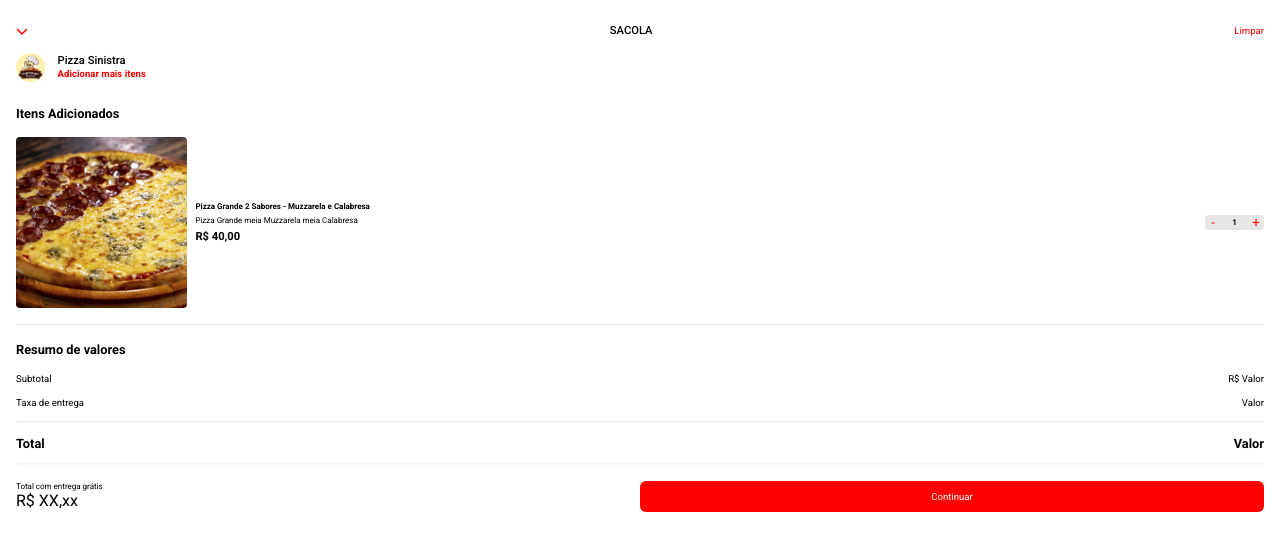
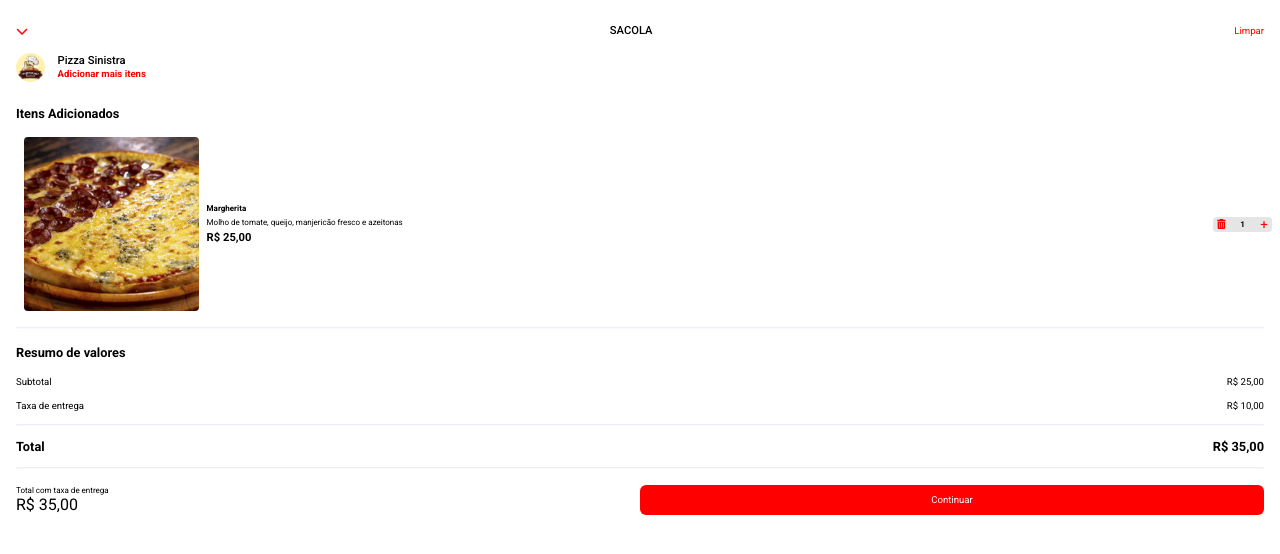
Before and after one commit to Dirceusljr/dc-tela-ifood, a React (Vite) app: page / in a window 1280 px wide. Shown: the top 554 px of the page. Built offline with nearby package versions, Linux system fonts and the light colour scheme.

Commit message:
Funções finalizadas pra n=1

```diff
--- a/src/App.jsx
+++ b/src/App.jsx
@@ -1,25 +1,86 @@
 import style from "./App.module.css";
 import { FontAwesomeIcon } from "@fortawesome/react-fontawesome";
-import { faChevronDown } from "@fortawesome/free-solid-svg-icons";
+import { faChevronDown, faTrashCan } from "@fortawesome/free-solid-svg-icons";
 import { useState } from "react";
 
 function App() {
-  const [amount, setAmount] = useState(1);
+  let [amount, setAmount] = useState(1);
 
   function addItem() {
     setAmount(amount + 1);
   }
 
   function subItem() {
-    setAmount(amount - 1);
+    if(amount == 1) {
+      setAmount(amount = 0)
+    } else {
+      setAmount(amount - 1)
+    }
   }
+
+  function limparLista() {
+    return setAmount(amount = 0)
+  }
+
+  let pizzas = [
+    {
+        key: 1,
+        sabor: "Calabresa",
+        descricao: "Molho de tomate, queijo, calabresa, cebola e azeitonas",
+        preco: 30.00
+    },
+    {
+        key: 2,
+        sabor: "Margherita",
+        descricao: "Molho de tomate, queijo, manjericão fresco e azeitonas",
+        preco: 25.00
+    },
+    {
+        key: 3,
+        sabor: "Quatro Queijos",
+        descricao: "Molho de tomate, queijo mussarela, queijo gorgonzola, queijo parmesão e queijo catupiry",
+        preco: 35.00
+    },
+    {
+        key: 4,
+        sabor: "Frango com Catupiry",
+        descricao: "Molho de tomate, queijo, frango desfiado e catupiry",
+        preco: 32.00
+    },
+    {
+        key: 5,
+        sabor: "Portuguesa",
+        descricao: "Molho de tomate, queijo, presunto, ovos, cebola, azeitonas e ervilha",
+        preco: 28.00
+    }
+];
+
+// let pedido = [pizzas[0], pizzas[1], pizzas[3]]
+
+// let [qtdPedido, setQtdPedido] = useState([1, 1, 1])
+
+// let [precoPedido, setPrecoPedido] = useState([])
+
+function formatarMoedaParaReal(valor) {
+  return valor.toLocaleString('pt-BR', { style: 'currency', currency: 'BRL' });
+}
+
+let taxaDeEntrega = null;
+if (amount){
+  taxaDeEntrega = amount * pizzas[1].preco >= 50 ? 'Entrega grátis' : 10}
+  else {
+    taxaDeEntrega = '-'
+  }
+
+
+let precoTotal = typeof(taxaDeEntrega) == 'number' ? formatarMoedaParaReal((amount * pizzas[1].preco) + taxaDeEntrega) : formatarMoedaParaReal(amount * pizzas[1].preco)
 
   return (
     <>
       <header className={style.headerContainer}>
         <FontAwesomeIcon icon={faChevronDown} size="xs" className={style.arrowDown} />
         <h2 className={style.screenName}>Sacola</h2>
-        <a href="#" className={style.linkStd}>Limpar</a>
+        <a href="#" className={style.linkStd} onClick={limparLista}>Limpar</a>
       </header>
       <main>
         <section className={style.containerRestaurant}>
@@ -36,21 +97,21 @@ function App() {
         <section className={style.listContainer}>
           <h3 className={style.listTitle}>Itens Adicionados</h3>
           <ul >
-            <li className={style.listItem}>
+          {amount != 0 && <li className={style.listItem}>
               <div className={style.listItemName}>
                 <img src="src/assets/pizza-g-2s.jpg" alt="Foto de uma pizza de 2 sabores" className={style.foodImage} />
                   <div className={style.listName}>
-                    <h4 className={style.itemName}>Pizza Grande 2 Sabores - Muzzarela e Calabresa</h4>
-                    <p className={style.listDescription}>Pizza Grande meia Muzzarela meia Calabresa </p>
-                    <p className={style.listPrice}>R$ 40,00</p>
+                    <h4 className={style.itemName}>{pizzas[1].sabor}</h4>
+                    <p className={style.listDescription}>{pizzas[1].descricao}</p>
+                    <p className={style.listPrice}>{formatarMoedaParaReal(pizzas[1].preco)}</p>
                   </div>
               </div>
               <div className={style.amountProduct}>
-                <button onClick={subItem}>-</button>
+                <button onClick={subItem}>{amount == 1 ? <FontAwesomeIcon icon={faTrashCan} size="xs" /> : '-'}</button>
                 <p>{amount}</p>
                 <button onClick={addItem}>+</button>
               </div>
-            </li>
+            </li>}
           </ul>
         </section>
         <hr />
@@ -59,24 +120,24 @@ function App() {
           <ul>
             <li className={style.listPriceItem}>
               <p className={style.listPriceCategory}>Subtotal</p>
-              <p className={style.listPriceCategory}>R$ Valor</p>
+              <p className={style.listPriceCategory}>{formatarMoedaParaReal(amount * pizzas[1].preco)}</p>
             </li>
             <li className={style.listPriceItem}>
               <p className={style.listPriceCategory}>Taxa de entrega</p>
-              <p className={style.listPriceCategory}>Valor</p>
+              <p className={style.listPriceCategory}>{typeof(taxaDeEntrega) == 'number' ? formatarMoedaParaReal(taxaDeEntrega) : taxaDeEntrega}</p>
             </li>
             <hr />
             <li className={style.listPriceItem}>
               <h3 className={style.listPriceTotal}>Total</h3>
-              <p className={style.listPriceTotal}>Valor</p>
+              <p className={style.listPriceTotal}>{precoTotal}</p>
             </li>
             <hr />
           </ul>
         </section>
         <section className={style.finalOrder}>
             <div>
-              <p className={style.listDescription}>Total com <span>entrega grátis</span></p>
-              <p>R$ XX,xx</p>
+              <p className={style.listDescription}>{typeof(taxaDeEntrega) == 'number' ? 'Total com taxa de entrega' : 'Total com entrega grátis'}</p>
+              <p>{precoTotal}</p>
             </div>
             <button type="submit">Continuar</button>
         </section>
--- a/src/App.module.css
+++ b/src/App.module.css
@@ -73,6 +73,7 @@
     justify-content: space-between;
     align-items: center;
     width: 100%;
+    margin: 0.5rem;
 }
 
 .listItemName {
```
